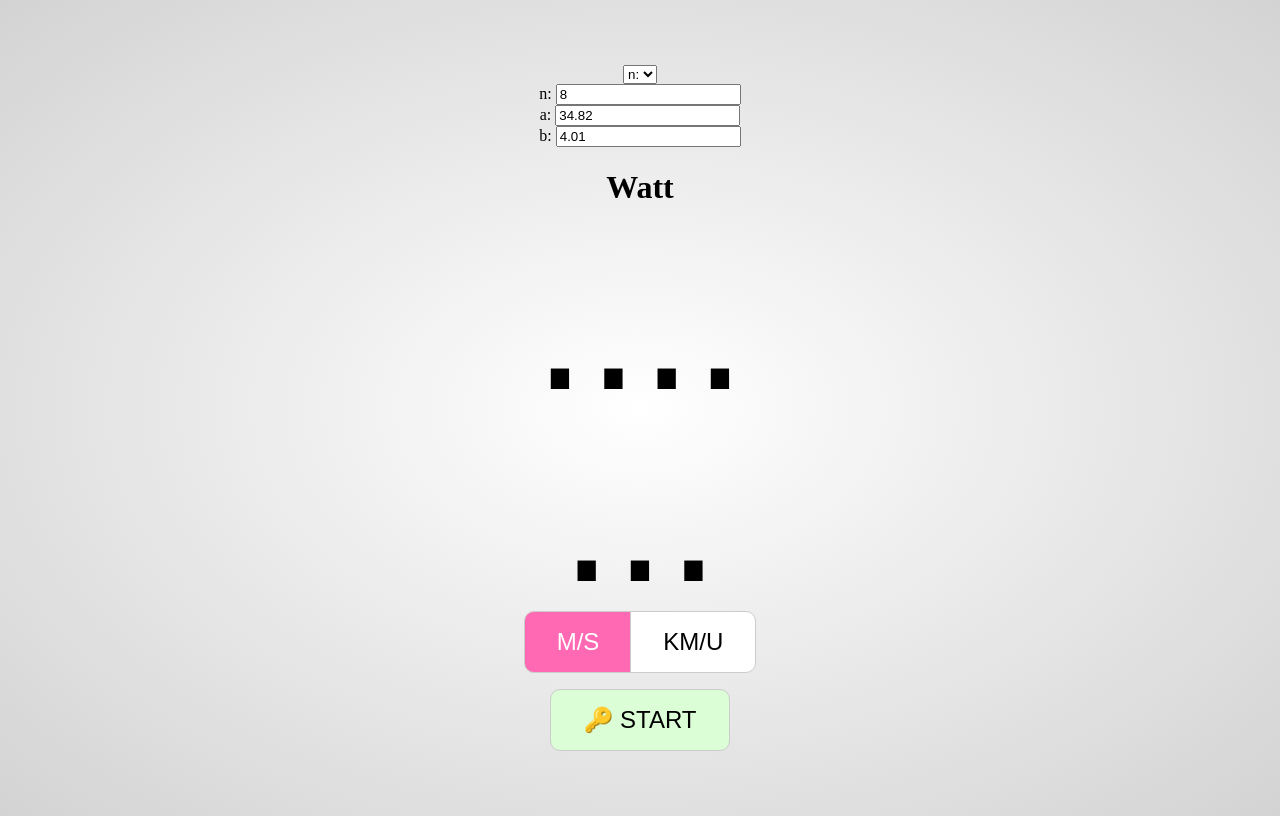
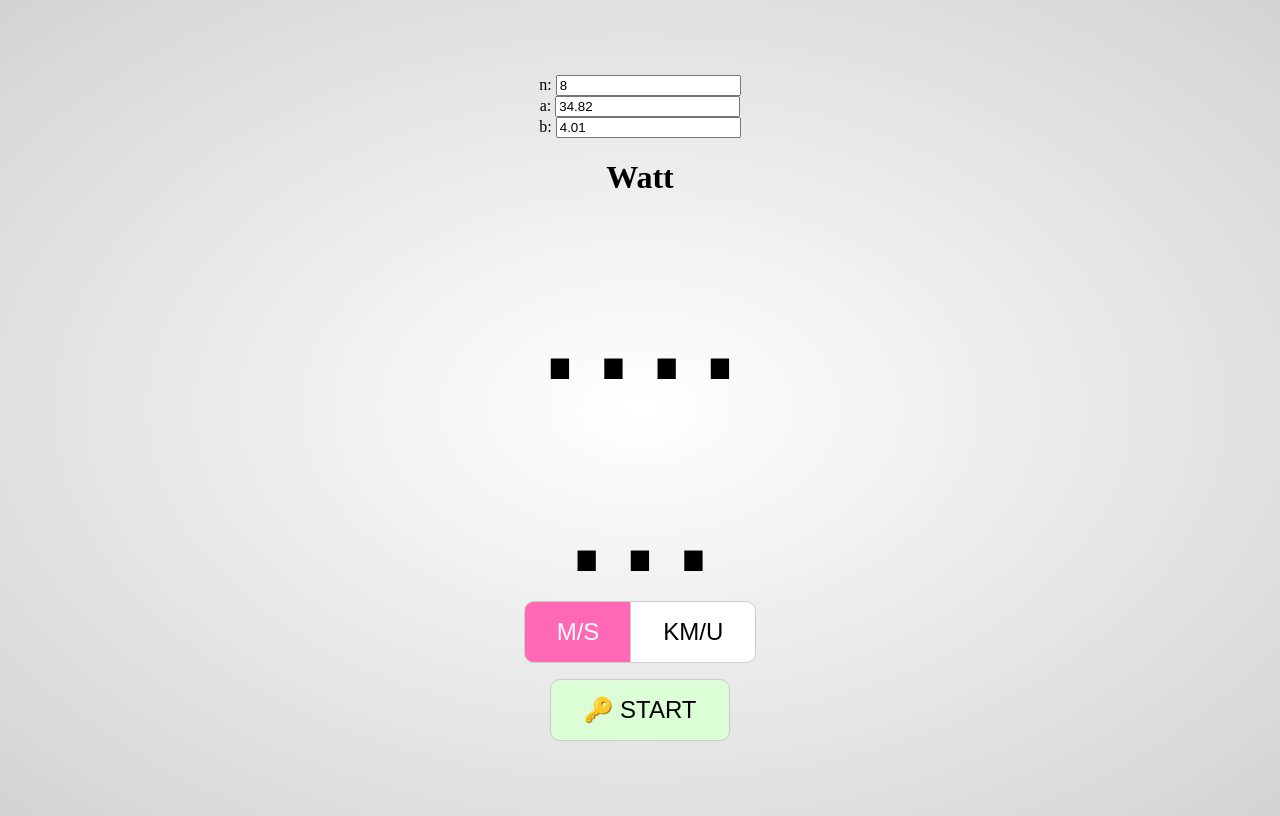
Before and after one commit to justinribeiro/speedometer-pwa, a website: page src/index.html in a window 1280 px wide. Drawn offline with Linux system fonts and the light colour scheme.

Commit message:
Revert "Input fields under drop down"
This reverts commit 2ee1470e575fc7837d5df6e48e24aa2e24a270e2.

```diff
--- a/src/index.html
+++ b/src/index.html
@@ -1,5 +1,6 @@
 <!DOCTYPE html>
 <html lang="en">
+
 <head>
   <meta charset="UTF-8">
   <meta name="viewport" content="width=device-width, initial-scale=1.0">
@@ -10,12 +11,8 @@
   <link rel="manifest" href="manifest.json">
   <link rel="stylesheet" href="index.css">
 </head>
+
 <body>
-  <select name="Input">
-    <option value="n">n:</option>
-    <option value="a">a:</option>
-    <option value="b">b:</option>
-  </select>
   <div>
     <label for="n-input">n:</label>
     <input type="number" id="n-input" value="8">
@@ -39,4 +36,5 @@
   </div>
   <script src="index.js"></script>
 </body>
+
 </html>
```
